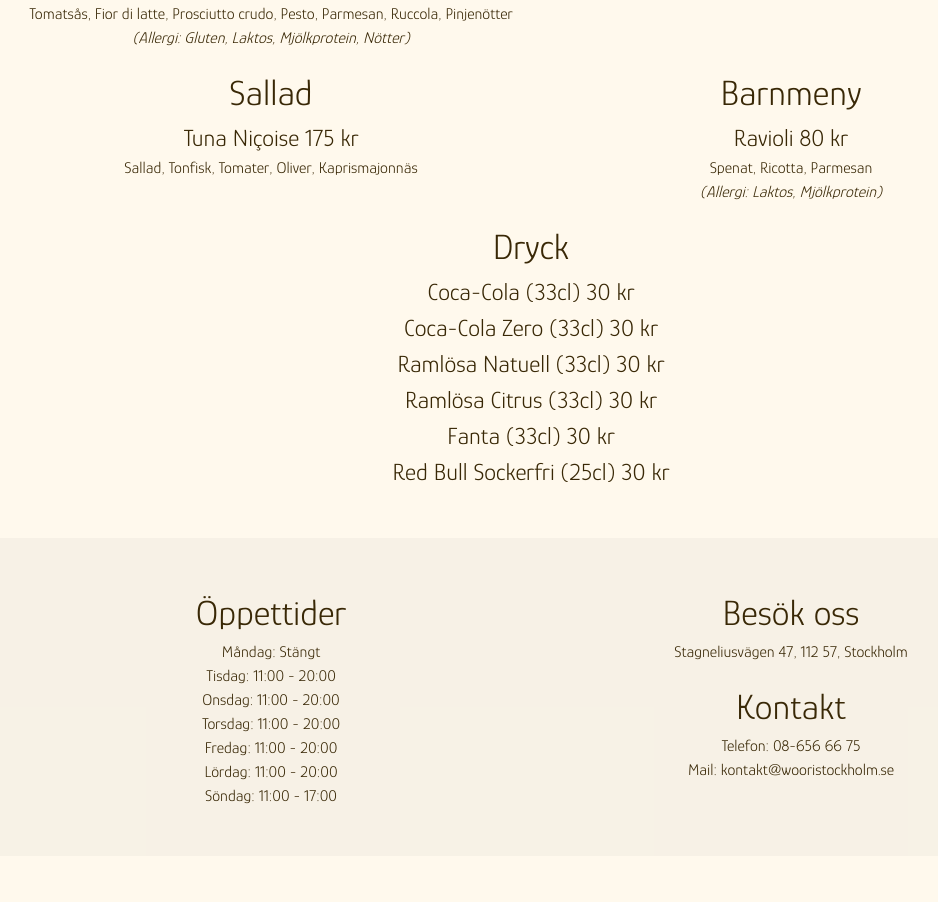
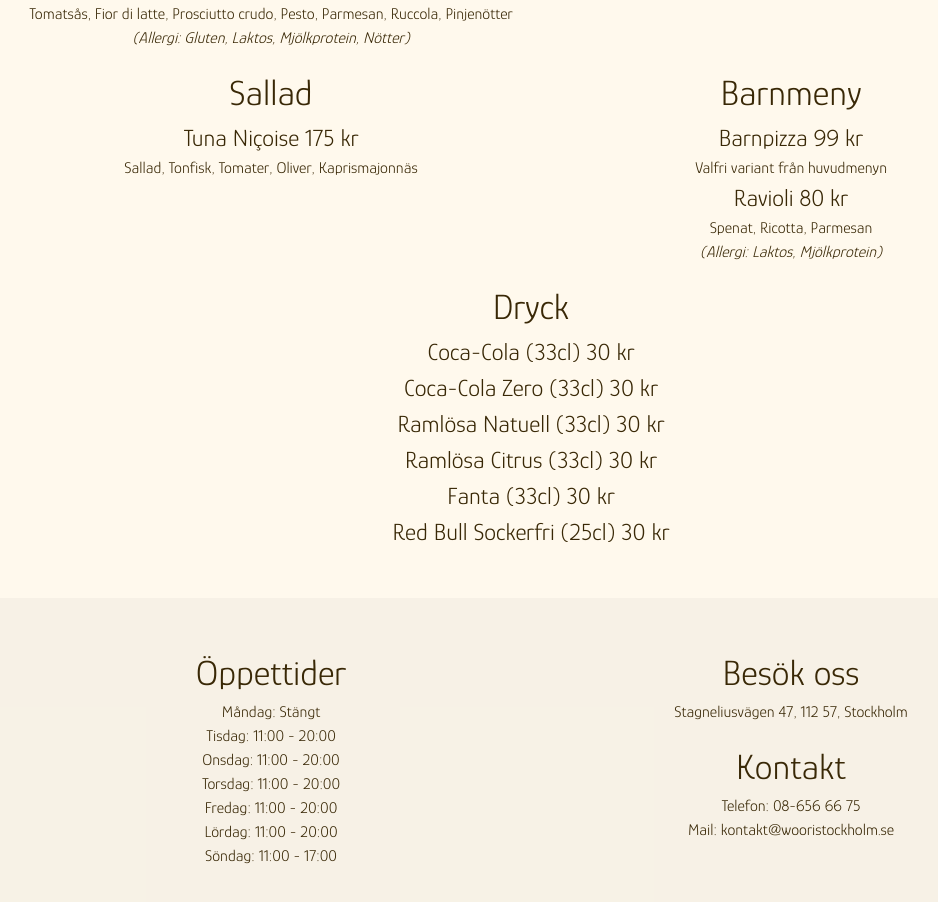
Before and after one commit to Woori-AB/website, a Next.js app: page / in a window 1280 px wide. Shown: the part 1580-2482 px from the top of the page, without its empty margins (109-1047 px from the left). Before the commit the page ends 2436 px from the top, so only its background shows below. Built offline with nearby package versions, Linux system fonts and the light colour scheme; a web font is replaced by a local one.

Commit message:
add item to menu

```diff
--- a/package.json
+++ b/package.json
@@ -9,7 +9,8 @@
     "lint": "next lint",
     "test": "vitest",
     "test:coverage": "vitest --reporter=verbose --coverage --run",
-    "test:ui": "vitest --ui --coverage"
+    "test:ui": "vitest --ui --coverage",
+    "verify": "npm run lint && npm run test && npm run build"
   },
   "dependencies": {
     "@tailwindcss/postcss": "^4.0.1",
--- a/src/app/page.tsx
+++ b/src/app/page.tsx
@@ -237,6 +237,10 @@ export default function Home() {
             <div className="flex flex-col items-center text-center">
               <h1>Barnmeny</h1>
               <div className="flex flex-col items-center text-center">
+                <h2>Barnpizza 99 kr</h2>
+                <span>Valfri variant från huvudmenyn</span>
+              </div>
+              <div className="flex flex-col items-center text-center">
                 <h2>Ravioli 80 kr</h2>
                 <span>Spenat, Ricotta, Parmesan</span>
                 <span className="italic">(Allergi: Laktos, Mjölkprotein)</span>
```
